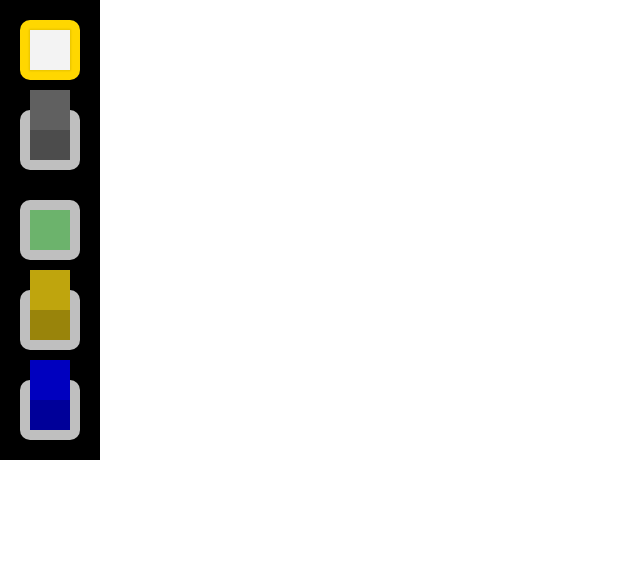
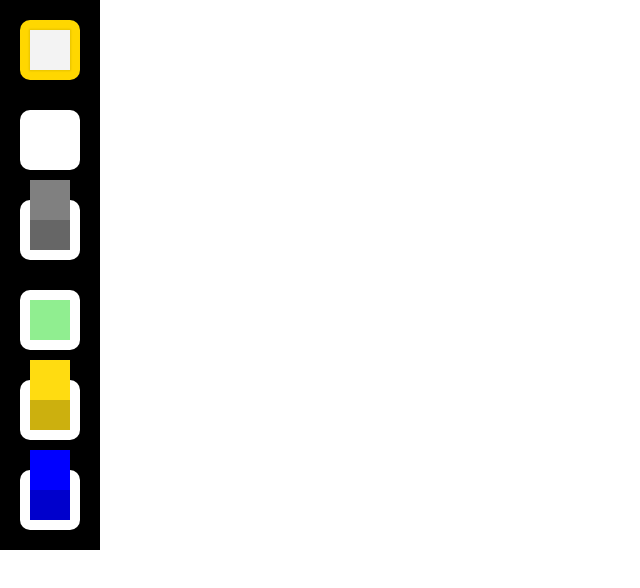
Before and after one commit to filip89/react-sokoban, a React (Create React App) app: page / in a window 1280 px wide. Shown: the top 588 px of the page, without its empty margins (0-640 px from the left). Built offline with nearby package versions, Linux system fonts and the light colour scheme.

Commit message:
add empty to TilePicker.tsx

```diff
--- a/src/components/MapBuilder/TilePicker/TilePicker.module.scss
+++ b/src/components/MapBuilder/TilePicker/TilePicker.module.scss
@@ -16,11 +16,6 @@
   background-color: white;
   padding: 10px;
   border-radius: 10px;
-  filter: brightness(75%);
-
-  &:hover {
-    filter: none;
-  }
 
   &--selected {
     filter: none;
--- a/src/components/MapBuilder/TilePicker/TilePicker.tsx
+++ b/src/components/MapBuilder/TilePicker/TilePicker.tsx
@@ -6,6 +6,7 @@ import Player from '../../map-tiles/Player/Player';
 import Box from '../../map-tiles/Box/Box';
 import { TileSign } from '../../../types/TileSign';
 import classNames from 'classnames';
+import MapTile from '../../MapTile/MapTile';
 
 type Props = {
   selectedTile: TileSign;
@@ -29,6 +30,13 @@ const TilePicker = ({ selectedTile, onTileSelect }: Props) => {
           title="Floor"
         >
           <Floor />
+        </li>
+        <li
+          className={getItemClassName('0')}
+          onClick={() => onTileSelect('0')}
+          title="Empty"
+        >
+          <MapTile />
         </li>
         <li
           className={getItemClassName('#')}
```
